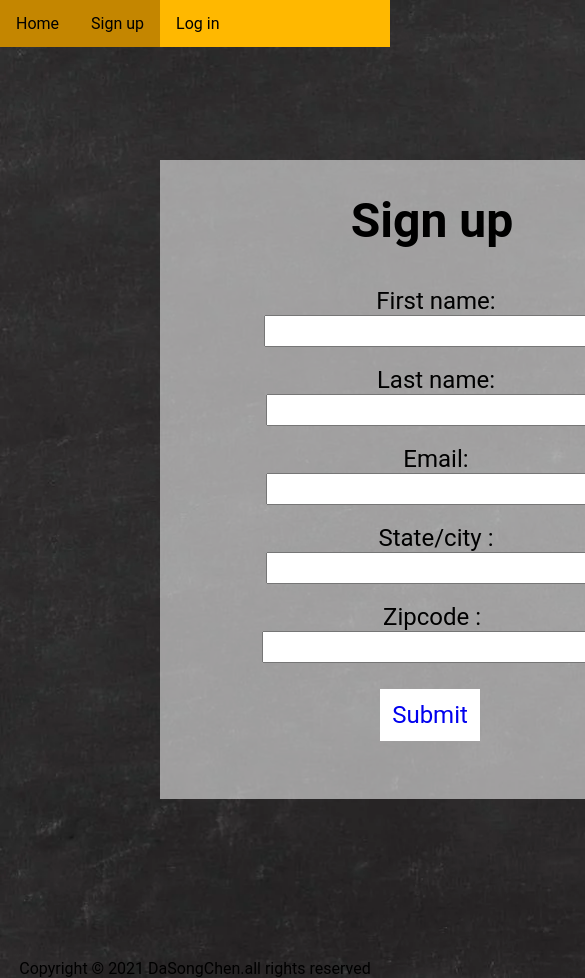
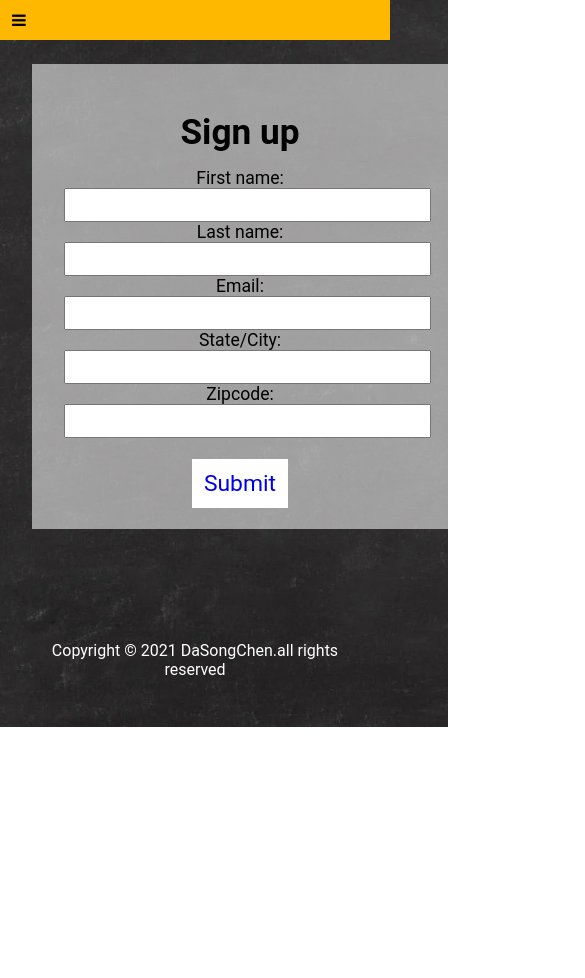
Before and after one commit to DaSongC/School-landing-page, a plain HTML site: page html/Sign_up.html in a window 390 px wide. Shown: the top 978 px of the page, 585 px wide, since content can reach past the window. After the commit the page ends 844 px from the top, so only its background shows below. Drawn offline with Linux system fonts and the light colour scheme.

Commit message:
mobile responsive

```diff
--- a/html/Sign_up.html
+++ b/html/Sign_up.html
@@ -2,47 +2,47 @@
 <html>
 <head>
   <title>Sign up</title>
+
   <link rel="stylesheet" href="../style2.css">
   <link rel="preconnect" href="https://fonts.googleapis.com">
   <link rel="preconnect" href="https://fonts.gstatic.com" crossorigin>
   <link href="https://fonts.googleapis.com/css2?family=Roboto&display=swap" rel="style2">
+  <link rel="stylesheet" href="https://cdnjs.cloudflare.com/ajax/libs/font-awesome/4.7.0/css/font-awesome.min.css">
 </head>
 <body>
     <ul>
-      <li><a  href="../index.html">Home</a></li>
-      <li><a class="active" href="Sign_up.html" >Sign up</a></li>
-      <li><a href="Log_in.html">Log in</a></li>
+      <li ><a class="desktop-link" href="../index.html">Home</a></li>
+    <li ><a class="active desktop-link" href="Sign_up.html" >Sign up</a></li>
+    <li ><a class="desktop-link" href="Log_in.html">Log in</a></li>
+      <li><i class="fa fa-bars" id="hamburger" >
+      </i></li>
     </ul>
 
-  <div>
-  <h1 style="font-size: 3em;text-align: center;">Sign up</h1>
-  <pre style="text-align: center;"><form id action="/action_page.php">
+  <div class="text" id="signupform">
+    <h1 id=signup>Sign up</h1>
+    <p style="text-align: center;"></p>
 
-  <label for="fname" style="font-size: 1.5em;">First name:</label>
+
+    <form id action="/action_page.php">
+      <label for="fname">First name:</label>
       <input style="font-size: 1.5em;" type="text" id="fname" name="fname" value="">
 
-  <label for="lname" style="font-size: 1.5em;">Last name:</label>
+      <label for="lname">Last name:</label>
       <input style="font-size: 1.5em;" type="text" id="lname" name="lname" value="">
 
-  <label for="Email" style="font-size: 1.5em;">Email:</label>
+      <label for="Email">Email:</label>
       <input style="font-size: 1.5em;" type="text" id="Email" name="Email" value="">
 
-  <label for="State/city" style="font-size: 1.5em;">State/city :</label>
+      <label for="State/city">State/City:</label>
       <input style="font-size: 1.5em;" type="text" id="State/city" name="State/city" value="">
 
-<label for="Zipcode" style="font-size: 1.5em;">Zipcode :</label>
+      <label for="Zipcode">Zipcode:</label>
       <input style="font-size: 1.5em;" type="text" id="Zipcode" name="Zipcode" value=""><br>
+    </form>
 
-<a  href="Password.html" type="link" value="Submit" style="font-size: 1.5em;
-background-color: white;
-border:rgb(0, 0, 0);
-padding: .5em;text-decoration: none;" >Submit</a>
-      </form>
-</pre>
+    <a id="submit" href="Password.html" type="link">Submit</a>
+  </div>
 
-
-
-  </div>
-  <footer style="text-align: center;">
+  <footer id="copyright">
     <p>Copyright © 2021 DaSongChen.all rights reserved </p>
   </footer>
--- a/style1.css
+++ b/style1.css
@@ -1,4 +1,16 @@
-  /* font */
+
+
+  #signup{
+    /* position: absolute;
+    top:6rem; */
+    text-align:center;
+    background-color: rgba(255, 255, 255, 0.55);
+    text-align:center;
+    padding: 2em;
+    margin: 8em 20em;
+}
+
+     /* font */
   *{
     margin:0;
     padding: 0;
@@ -14,15 +26,7 @@
   }
 
 
-/* box */
 
-  div {
-    text-align:center;
-    background-color: rgba(255, 255, 255, 0.55);
-
-    padding: 2em;
-    margin: 20em;
-}
 
 /* nav bar */
 
@@ -52,16 +56,91 @@
     li a:hover:not(.active) {
       background-color: #c48600;
     }
-
+    #hamburger{
+      display: none;
+    }
     .active {
       background-color: #c48600;
     }
 
+/* Sign Up Content */
+p{
+  padding: 1rem;
+}
 /* button */
-
-    #button {font-size: 1.5em;
+    #signup a{
+      margin-top: 2rem;
+    }
+    #button {
+    font-size: 1.4em;
     background-color:#FFB800;
     border:#FFB800;
-    padding: .5em;
+    padding: 1rem;
     text-decoration: none;
 }
+
+/* Responsive */
+  @media screen and (max-width:1200px){
+    #signup{
+      margin:10rem;
+    }
+  }
+
+  @media screen and (max-width:1000px){
+    #signup{
+      margin:10rem;
+    }
+  }
+
+  @media screen and (max-width:800px){
+    #signup{
+      margin:10rem;
+    }
+  }
+
+  @media screen and (max-width: 800px){
+    #hamburger{
+      display:block
+    }
+
+    #hamburger{
+      scale:1000em;
+      padding: 12px;;
+    }
+
+    .desktop-link{
+      display:none;
+    }
+  }
+
+  @media only screen and (min-width:801px) {
+    #signup.text {
+      font-size:1.2em;
+    }
+  }
+
+  @media only screen and (max-width:800px) {
+    #signup.text {
+      font-size:1em;
+    }
+  }
+
+  @media only screen and (max-width:600px) {
+    #button {
+      font-size: 1em;
+
+    }
+
+    #signup{
+      font-size:1.4rem;
+      margin:5rem 5rem;
+      padding:2rem;
+    }
+  }
+
+  #copyright{
+    text-align: center;
+    color: black;
+    padding: 1em;
+    background-color: #FFB800;
+  }
--- a/style2.css
+++ b/style2.css
@@ -15,12 +15,16 @@ body {
     background-size: cover;
 }
 /* box */
+#signup{
+  padding: 1rem;
+}
 
-div {
-    text-align:left;
+#signupform {
+    text-align:center;
+    font-size: 1.2em;
     background-color: rgba(255, 255, 255, 0.55);
 
-    width: 30em;
+    width: 20em;
     padding: 2em;
     margin: 10em;
 }
@@ -42,19 +46,106 @@ li {
     float: left;
 }
 
-
 li a {
     display: block;
     color: rgb(0, 0, 0);
     text-align: center;
     padding: 14px 16px;
     text-decoration: none;
- }
+}
 
 li a:hover:not(.active) {
     background-color: #c48600;
 }
 
+#hamburger{
+    display: none;
+}
+
 .active {
     background-color: #c48600;
 }
+
+#signupform form{
+  margin-bottom: 2rem;
+}
+/* button */
+#submit{
+  font-size: 1.5em;
+  background-color: white;
+  border:rgb(0, 0, 0);
+  padding: 1rem;
+  text-decoration: none;
+  margin: 1rem;
+}
+
+/* Responsive */
+@media screen and (max-width:1200px){
+  #signupform{
+    text-align:center;
+    font-size: 1.2em;
+    background-color: rgba(255, 255, 255, 0.55);
+
+    width: 20em;
+    padding: 2em;
+    margin: 10em;
+  }
+}
+
+@media screen and (max-width: 800px){
+  #hamburger{
+    display:block
+  }
+
+  #hamburger{
+    padding: 12px;;
+  }
+
+  .desktop-link{
+    display:none;
+  }
+
+  #signupform.text {
+    font-size:1.1em;
+  }
+
+  #signupform{
+    padding:2rem;
+    margin:9rem;
+  }
+
+  #submit{
+    font-size: 1.3em;
+    background-color: white;
+    border:rgb(0, 0, 0);
+    padding: .5em;
+    text-decoration: none;
+  }
+}
+
+@media only screen and (max-width:700px) {
+  #signupform{
+    padding:2rem;
+    margin:4rem 2rem;
+  }
+
+}
+
+#login{
+  padding: 15px;
+}
+
+#password{
+  padding: 15px;
+}
+
+#signup{
+  padding: 15px;
+}
+
+/* footer */
+#copyright{
+  text-align: center;
+  color:white;
+  padding: 3em;
+}
```
Also changed, not shown: html/Home.html (+11 -19 lines), html/Log_in.html (+21 -25 lines), html/Password.html (+18 -19 lines), index.html (+16 -19 lines). Lines whose indentation alone changed are shown as unchanged.
